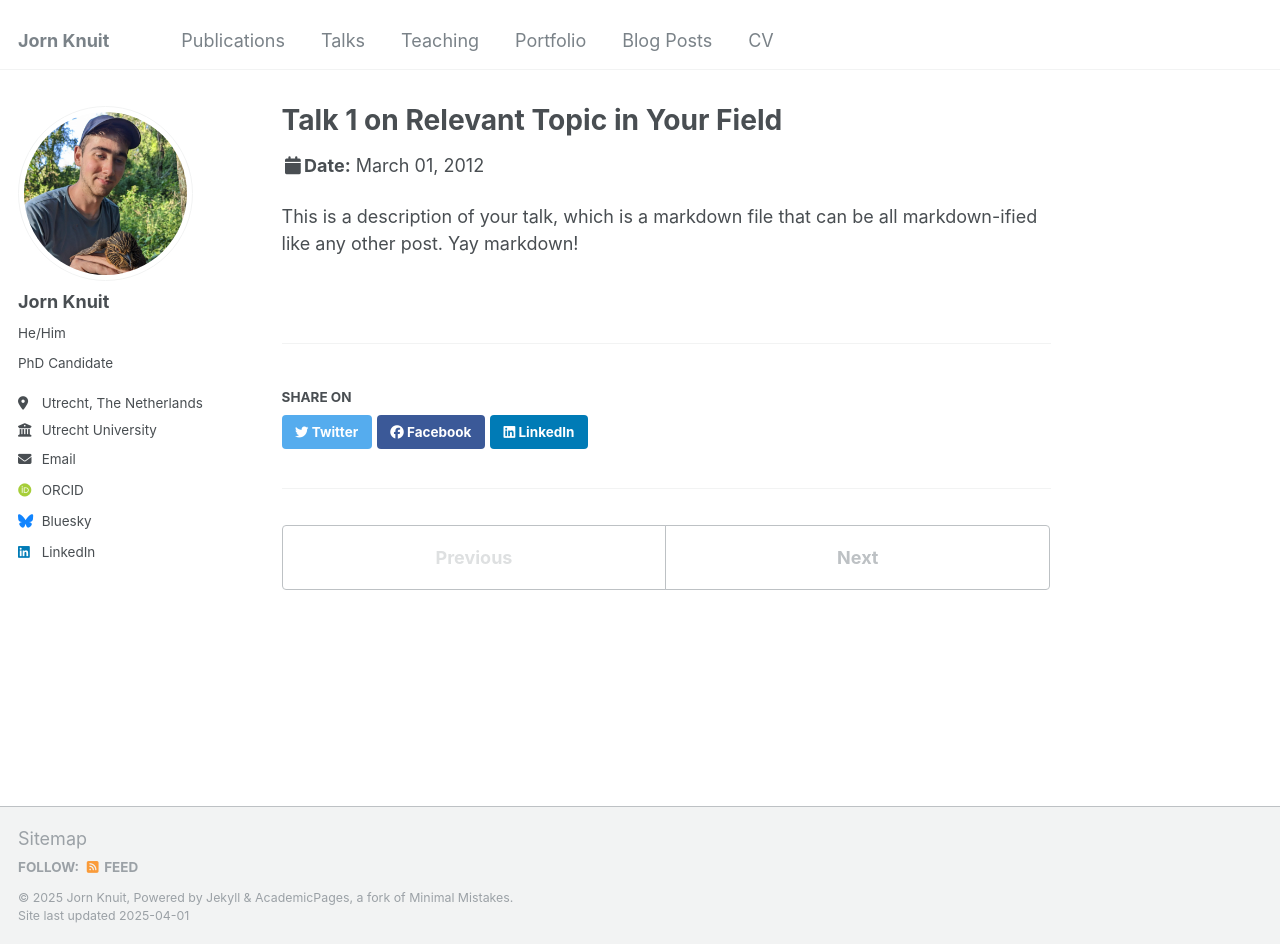
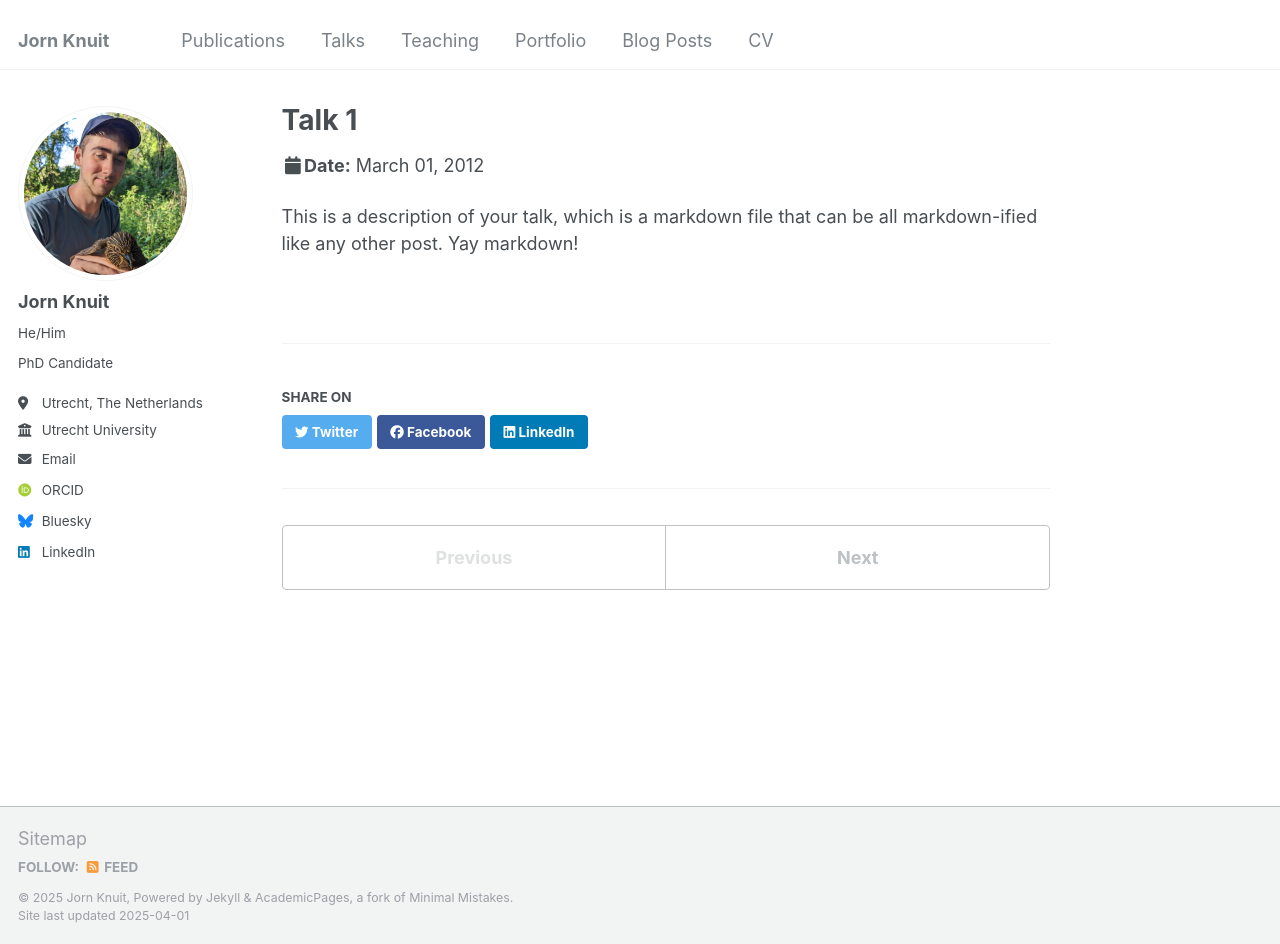
Before and after one commit to JornKnuit/JornKnuit.github.io, a Jekyll site: the page built from _talks/2012-03-01-talk-1.md, in a window 1280 px wide and 944 px high. Built offline with Jekyll 4.4.1, drawn with Linux system fonts in a browser that asks for light colours; some web fonts are replaced.

Commit message:
Update 2012-03-01-talk-1.md

```diff
--- a/_talks/2012-03-01-talk-1.md
+++ b/_talks/2012-03-01-talk-1.md
@@ -1,5 +1,5 @@
 ---
-title: "Talk 1 on Relevant Topic in Your Field"
+title:
 collection: talks
 type: "Talk"
 permalink: /talks/2012-03-01-talk-1
```
